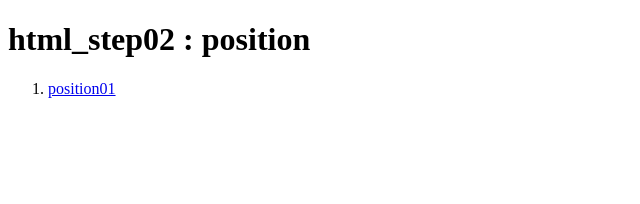
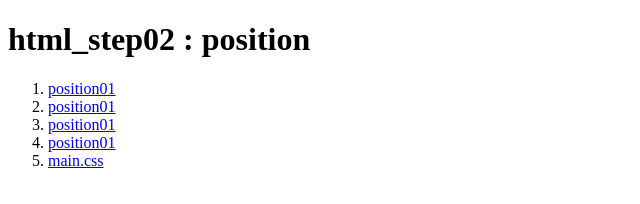
Before and after one commit to mywaybin/html_step02, a plain HTML site: page index.html in a window 1280 px wide. Shown: the whole page, without its empty margins (0-640 px from the left). Drawn offline with Linux system fonts and the light colour scheme.

Commit message:
20221122

```diff
--- a/index.html
+++ b/index.html
@@ -13,9 +13,11 @@
 <body>
     <h1>html_step02 : position</h1>
     <ol>
-        <li>
-            <a href="position01.html">position01</a>
-        </li>
+        <li><a href="position00.html">position01</a></li>
+        <li><a href="position01.html">position01</a></li>
+        <li><a href="position02.html">position01</a></li>
+        <li><a href="position03.html">position01</a></li>
+        <li><a href="main.css">main.css</a></li>
     </ol>
 </body>
 
```
